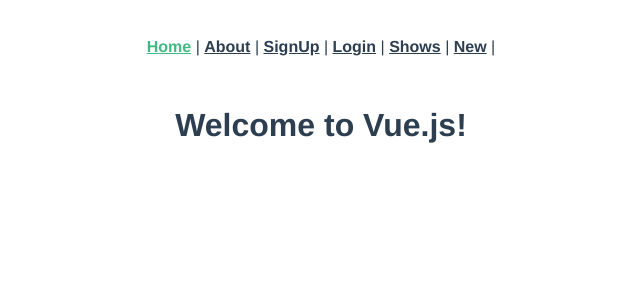
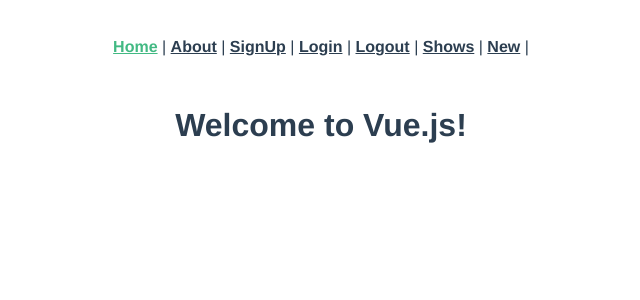
Before and after one commit to mabelysa/tv_shows_vue_app, a Vue app: page / in a window 1280 px wide. Shown: the top 300 px of the page, without its empty margins (319-959 px from the left). Built offline with nearby package versions, Linux system fonts and the light colour scheme.

Commit message:
adds logout vue page

```diff
--- a/src/App.vue
+++ b/src/App.vue
@@ -8,6 +8,8 @@
       <router-link to="/signup">SignUp</router-link>
       |
       <router-link to="/login">Login</router-link>
+      |
+      <router-link to="/logout">Logout</router-link>
       |
       <router-link to="/shows">Shows</router-link>
       |
--- a/src/router/index.js
+++ b/src/router/index.js
@@ -7,6 +7,7 @@
 import ShowsEdit from "../views/ShowsEdit.vue";
 import Signup from "../views/Signup.vue";
 import Login from "../views/Login.vue";
+import Logout from "../views/Logout.vue";
 
 Vue.use(VueRouter);
 
@@ -34,6 +35,7 @@
   { path: "/shows/:id/edit", name: "shows-edit", component: ShowsEdit },
   { path: "/signup", name: "signup", component: Signup },
   { path: "/login", name: "login", component: Login },
+  { path: "/logout", name: "logout", component: Logout },
 ];
 
 const router = new VueRouter({
--- /dev/null
+++ b/src/views/Logout.vue
@@ -0,0 +1,15 @@
+<template>
+  <div class="logout"></div>
+</template>
+
+<script>
+import axios from "axios";
+
+export default {
+  created: function () {
+    delete axios.defaults.headers.common["Authorization"];
+    localStorage.removeItem("jwt");
+    this.$router.push("/");
+  },
+};
+</script>
```
